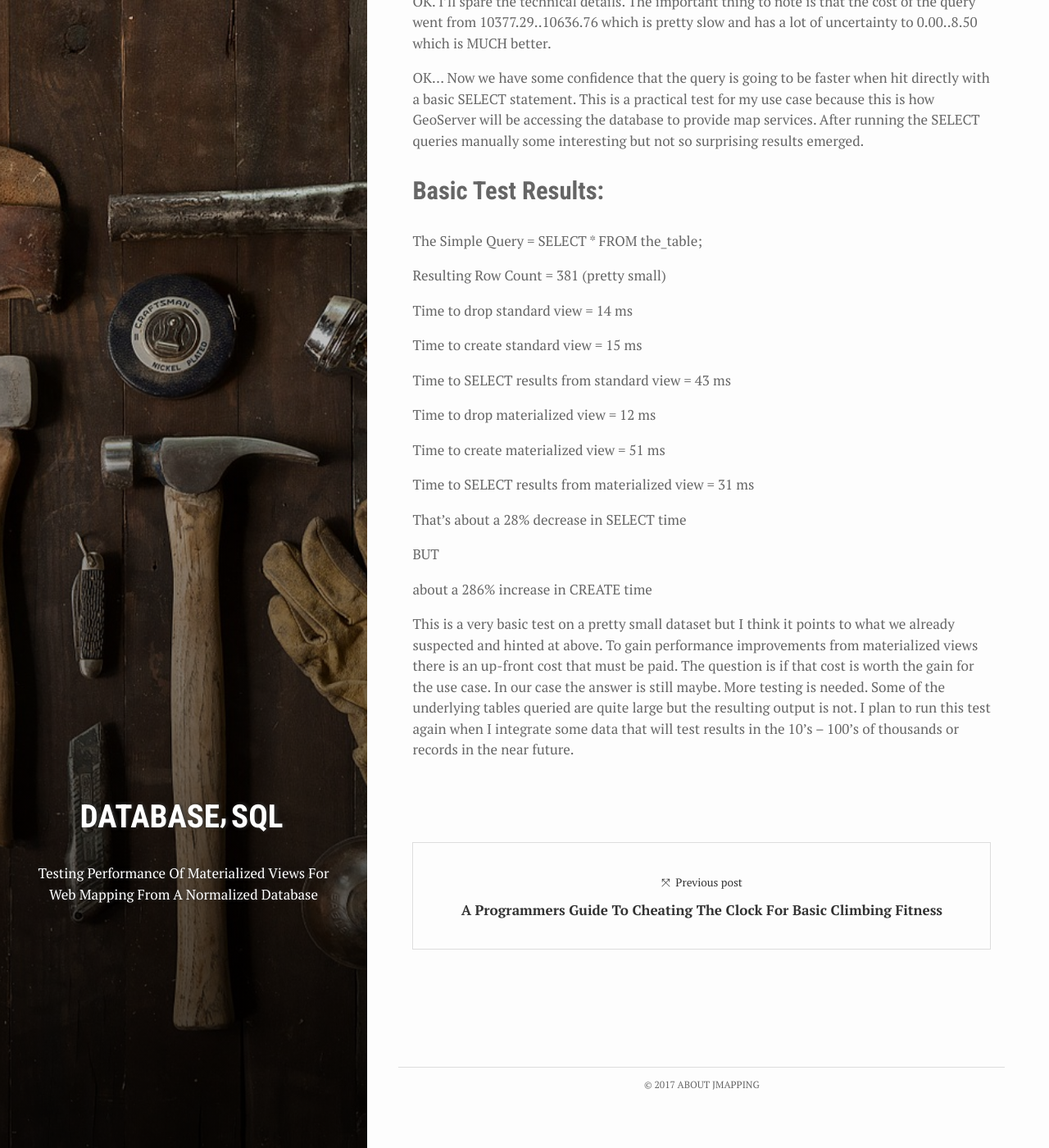
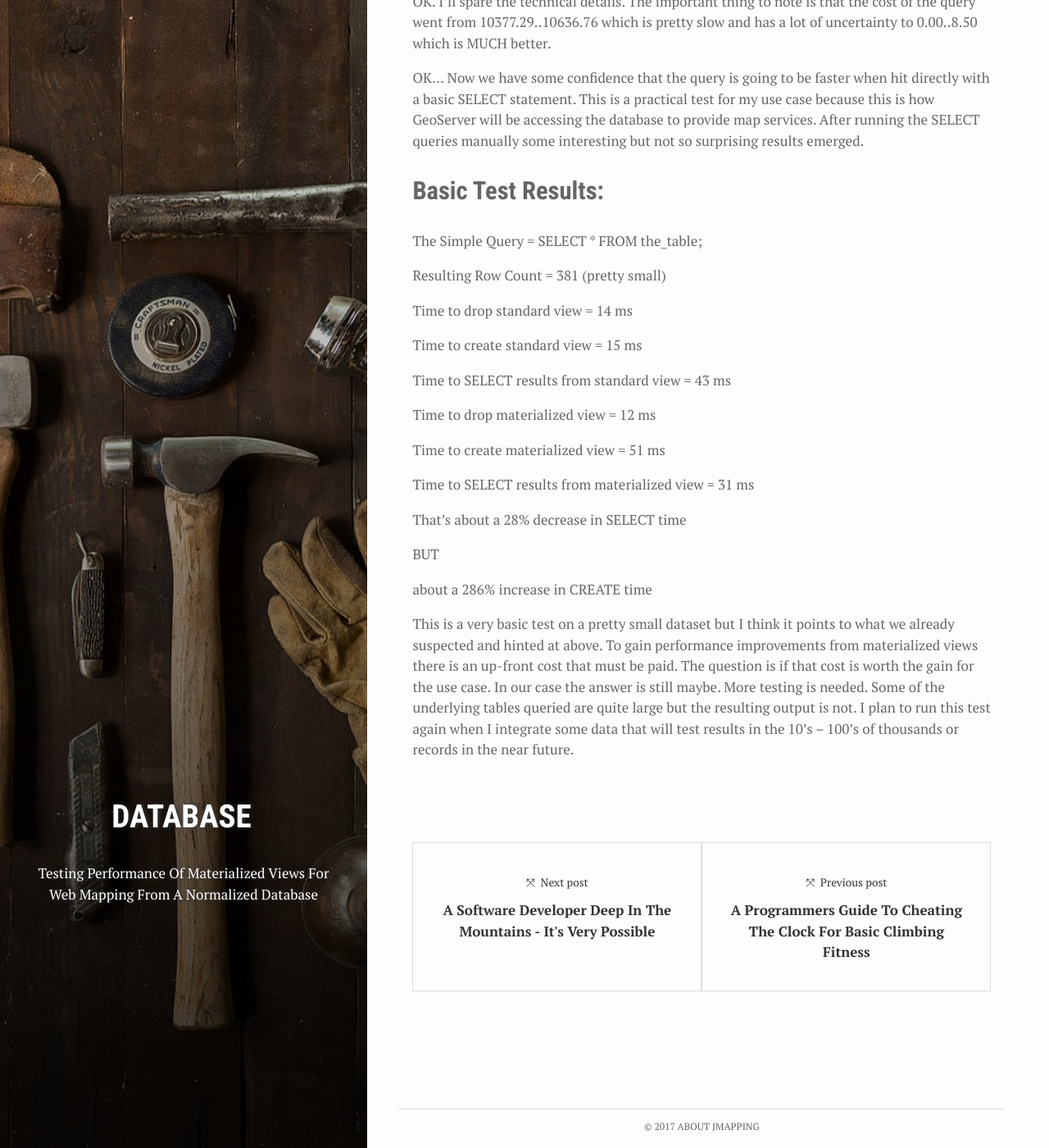
Before and after one commit to justinlewis/jmapping, a Jekyll site: the page built from _posts/2016-06-29-testing-performance-of-materialized-views-for-web-mapping.md, in a window 1280 px wide and 1400 px high, scrolled down 5297 px. Shown: the whole window at 82% size. Built offline with Jekyll 4.4.1, drawn with Linux system fonts in a browser that asks for light colours; nearby versions of some CDN libraries; comment, search, counter and statistics services are not loaded; some of the changed lines change nothing that is shown.

Commit message:
new post

```diff
--- /dev/null
+++ b/_posts/2016-06-28-A-Big-Move.markdown
@@ -0,0 +1,43 @@
+---
+bg: "tools.jpg"
+layout: post
+title:  "A Software Developer Deep In The Mountains - It's Very Possible"
+crawlertitle: "A Programmers Guide To Cheating The Clock For Basic Climbing Fitness"
+summary: "A re-introduction to me as I embark on a different but maybe not-so-different life in the Mountains."
+date:   2017-12-18 23:00:00 +0700
+categories: posts
+tags: 'life'
+author: jmapping
+---
+
+I meet a lot of people that would like the opportunity to move closer to the outdoor world that is a major source of their happiness yet they don't. While I absolutely understand that there are reasons to hold back from a move to a more rural community I wanted to share a little bit about a life change I recently made that might serve as some inspiration for those wanting it but haven't quite taken the leap.
+
+<hr>
+
+A year ago I moved from the Denver area to Marble Colorado on the edge of the Ragged Mountains. I now live in a place with no cell phone reception and that is literally at the end of the line for Internet service.  I harvest and split about sixteen truck loads of firewood in the summer to keep the house warm in the winter and I had to get a land line (phone) as a communication backup... Ya, a land line. It was a big and much needed change that I didn’t quite realize I needed till it happened.
+
+[![climber]({{ site.images | relative_url }}/chair_mtn.jpg)]({{ site.images | relative_url }}/chair_mtn.jpg)
+
+<p class="photo-credit">Photo by Me of Chair Mountain on the way home from town.</p>
+
+<h4>A New Community</h4>
+Over the last year I’ve intentionally stepped back from some aspects of my life to leave room for meeting a new community. This was one of the best decisions I could have made. As a result I’ve been lucky enough to forge many new personal and professional relationships on a magnitude I didn’t expect from such a small community. I was very pleasantly surprised to find a lot of energy brewing in the Roaring Fork Valley toward building business and local community. I'll be talking more about this in future posts.
+
+[![climber]({{ site.images | relative_url }}/aspen_entrepeneurs_meeting.jpg)]({{ site.images | relative_url }}/aspen_entrepeneurs_meeting.jpg)
+
+<p class="photo-credit">Photo by Aspen Entrepreneurs. A successful meeting in Aspen to talk about the future of the Entrepreneurial community in the Roaring Fork.</p>
+
+<h4>New Food Sources</h4>
+Living in the mountains has also offered opportunities more like you might expect from rural living that are harder to attain when living in a City. Even compared to a city as nature focused as the Denver/Boulder area. For example, I now am able to buy meat directly from the ranch family that raises it. Which is also one of the ranches that does a lot to support the local community. I was able to start trying to get my own meat by hunting in the mountains around home. As avid gardeners this was the next logical step toward being closer to the food we eat.
+
+[![climber]({{ site.images | relative_url }}/cow_traffic.jpg)]({{ site.images | relative_url }}/cow_traffic.jpg)
+
+<p class="photo-credit">Photo by Me. Traffic on the road from climbing at a local climbing area.</p>
+
+<h4>Health & Recreation</h4>
+As one might expect living in the mountains offers amazing access to outdoor recreation. This is incredibly important to me for a number of reasons (maybe another post) but one of which is to improve the always challenging work/life balance. Being far away from your usual amenities is challenging at times but very rewarding if your priorities align with what a rural lifestyle offers... Which is a lot. Nothing is better for my energy or emotions than stepping away from work to go hiking with my dog in the woods, climbing outside, or just casually enjoying the wilderness.
+
+<h4>Work In The Mountains</h4>
+As mentioned above there is a lot happening around the Roaring Fork the suggests a promising future for local business. This includes entrepreneurial ventures that reach beyond the local community. However, while I've been getting more and more involved with those communities I have my day job that is demanding and occupies a lot of my time (as jobs do). For brevities sake I'll say that sometimes stepping out of a fast paced tech scene can be very beneficial to an individual. Walking away from Denver's thriving tech scene was one of the biggest worries I had about leaving but in the end it is more important to take care of my family and health than stay physically close to other technology folk. This has actually helped me as I find myself working with more intention than when distracted by all the things that come with an exploding tech scene in the city. In today's day and age it is easier than ever to keep connected via digital networks. I'm also lucky enough to be only ~4 hours from Denver so visiting is both a fun vacation and opportunity to connect with professional networks that are a bit more distant but not lost.
+
+Welcome to the future.
--- a/_posts/2016-06-29-testing-performance-of-materialized-views-for-web-mapping.md
+++ b/_posts/2016-06-29-testing-performance-of-materialized-views-for-web-mapping.md
@@ -6,7 +6,7 @@
 summary: "Testing Performance Of Materialized Views For Web Mapping From A Normalized Database"
 date:   2016-06-29 20:09:47 +0700
 categories: posts
-tags: ['database', 'sql']
+tags: ['database']
 author: jmapping
 ---
 If you don’t know what materialized views are in PostgreSQL you can read all about them in the official docs. For those of you that don’t want to read the docs I’ll sum it up here.
--- a/assets/_sass/_layout.scss
+++ b/assets/_sass/_layout.scss
@@ -338,3 +338,12 @@
     display: block;
   }
 }
+
+.photo-credit{
+  color: grey;
+}
+
+.photo-credit:before{
+    content:"\00a9";
+    margin-right: 5px;
+  }
```
Also changed, not shown: assets/images/aspen_entrepeneurs_meeting.jpg (added), assets/images/chair_mtn.jpg (added), assets/images/cow_traffic.jpg (added).
